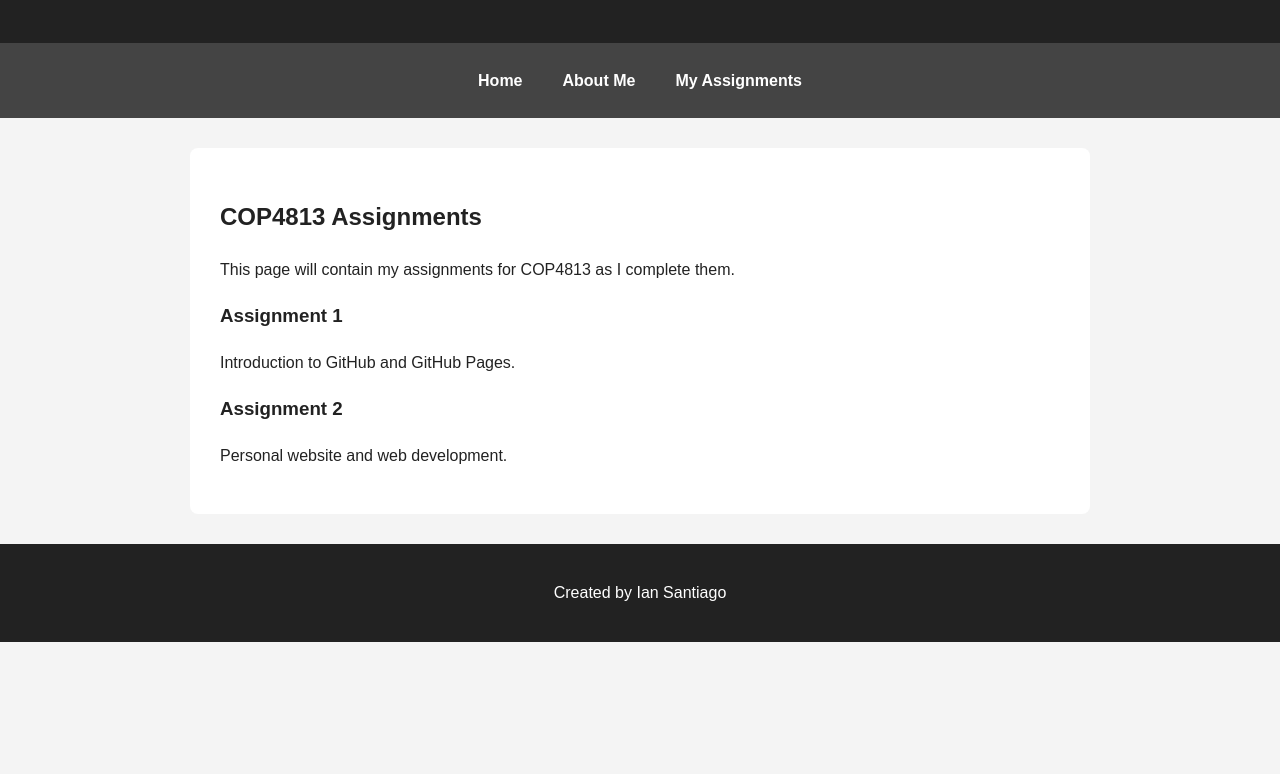
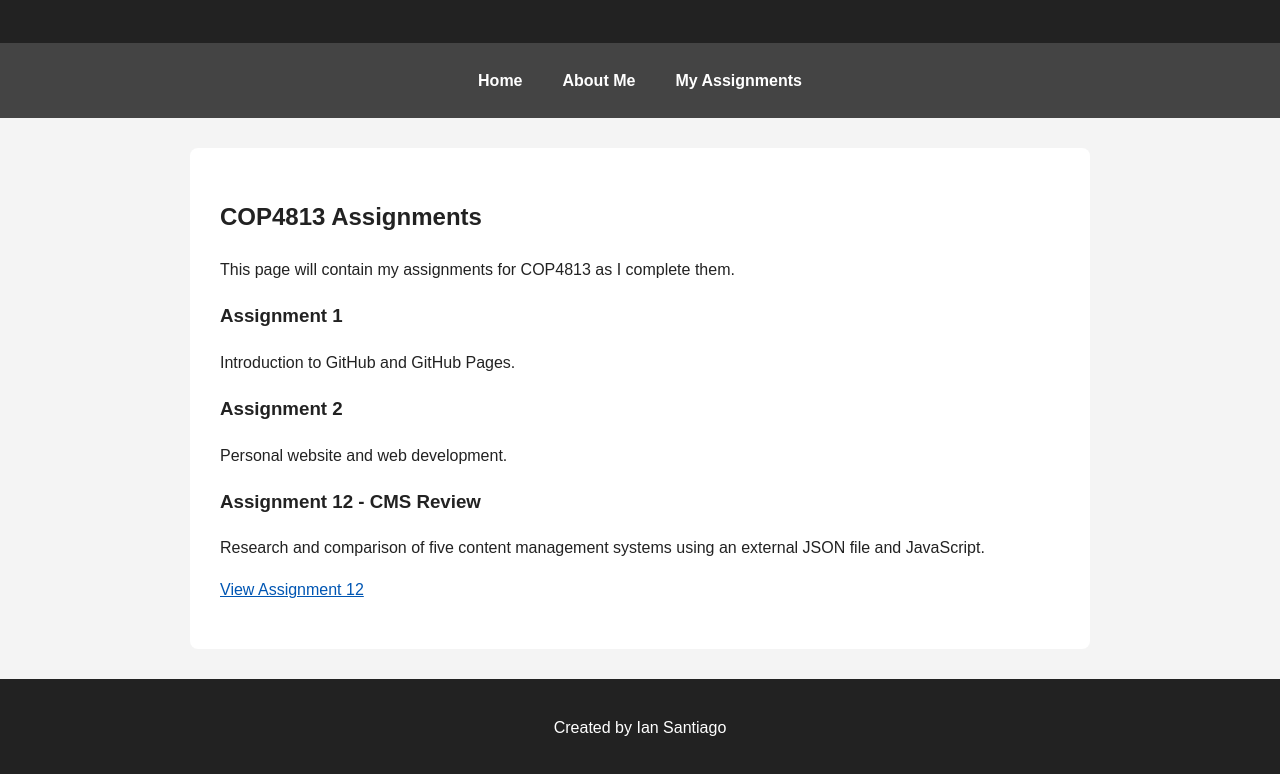
Before and after one commit to IanGD1/COP4813, a plain HTML site: page assignments.html in a window 1280 px wide. Shown: the part 126-900 px from the top of the page. Before the commit the page ends 800 px from the top, so only its background shows below. Drawn offline with Linux system fonts and the light colour scheme.

Commit message:
Update assignments.html

```diff
--- a/assignments.html
+++ b/assignments.html
@@ -31,7 +31,7 @@
 
             <p>
                 This page will contain my assignments for COP4813
-                 as I complete them.
+                as I complete them.
             </p>
 
             <h3>Assignment 1</h3>
@@ -43,6 +43,18 @@
             <p>
                 Personal website and web development.
             </p>
+
+            <h3>Assignment 12 - CMS Review</h3>
+            <p>
+                Research and comparison of five content management
+                systems using an external JSON file and JavaScript.
+            </p>
+            <p>
+                <a href="assignment12/index.html">
+                    View Assignment 12
+                </a>
+            </p>
+
         </section>
     </main>
 
```
